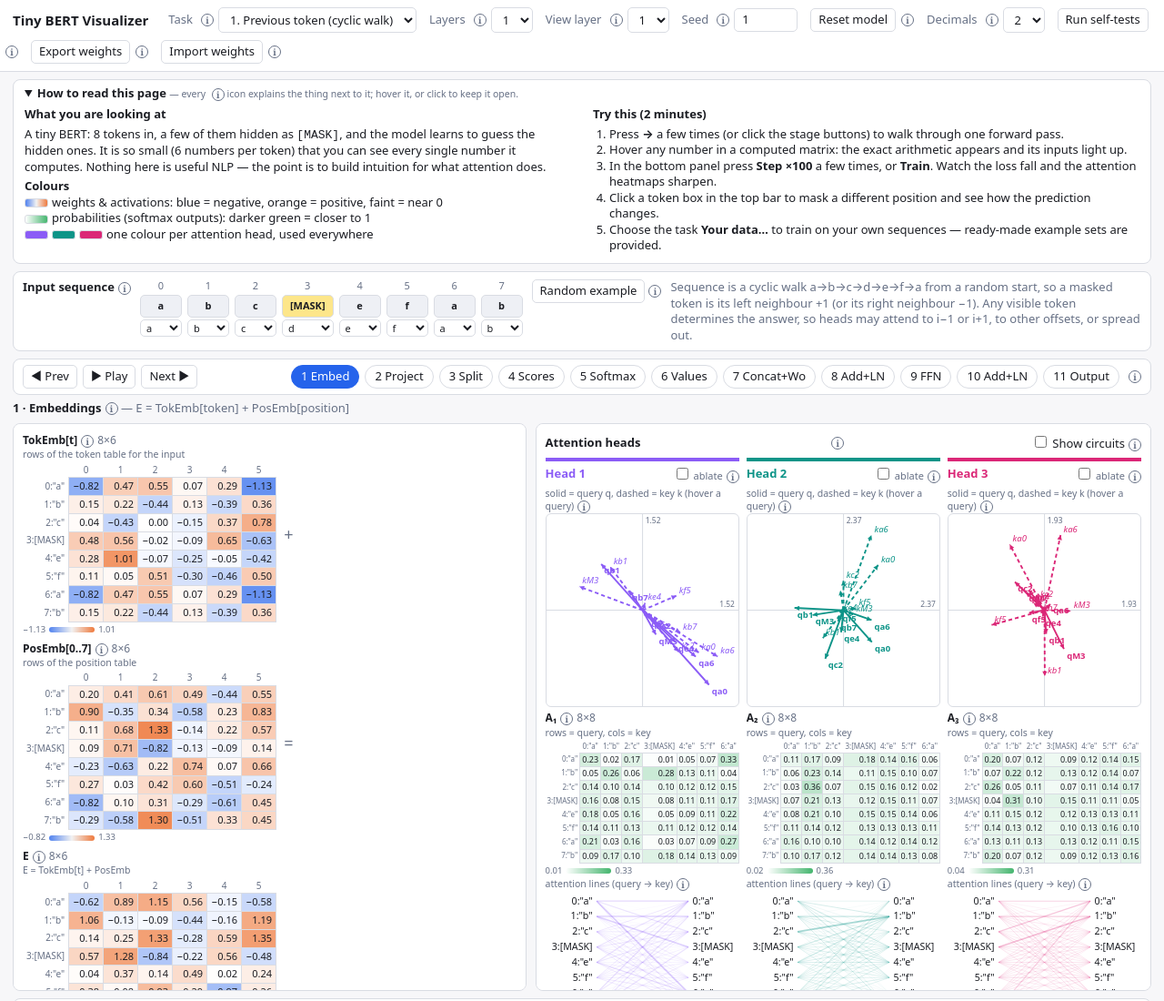
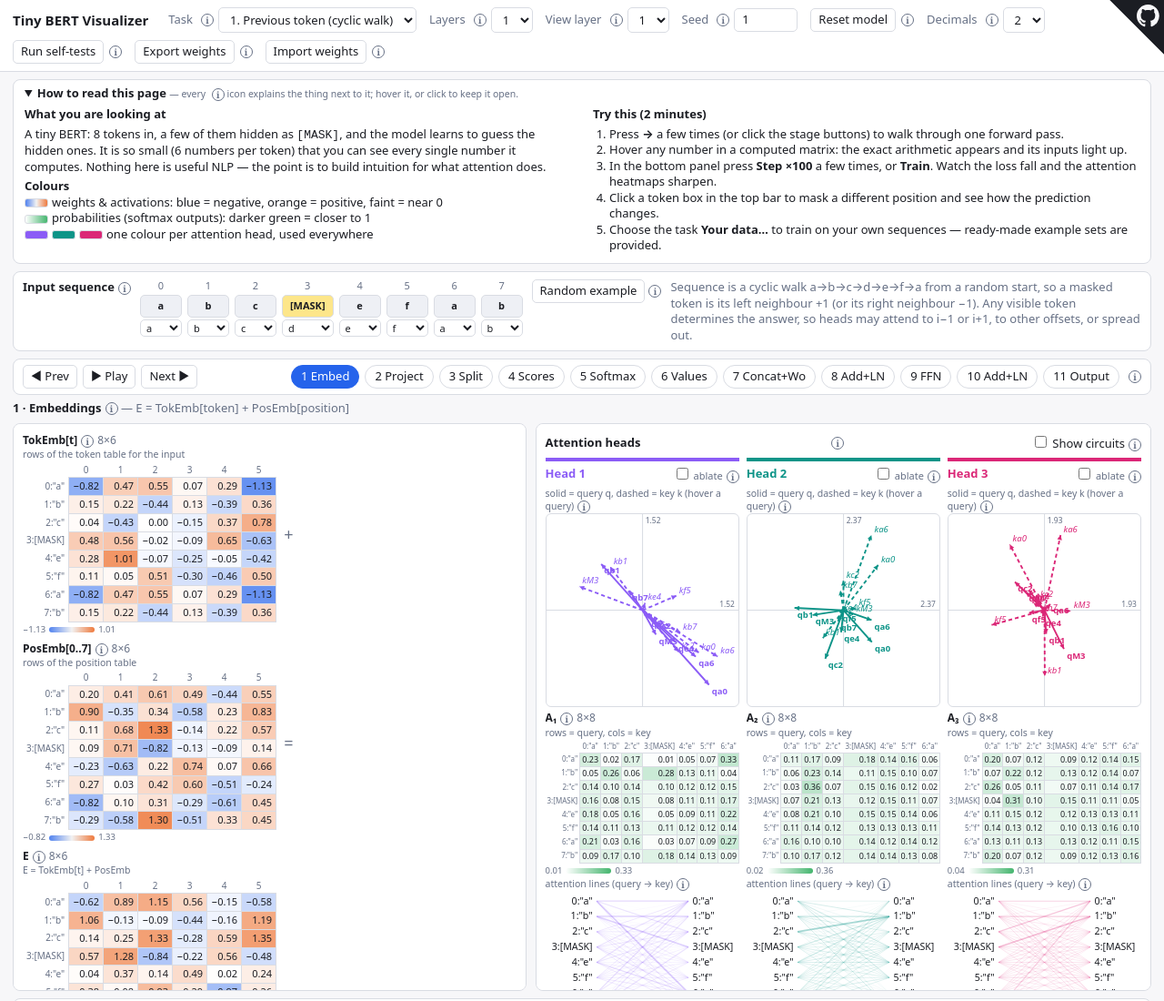
Before and after one commit to nephorion/picobert, a plain HTML site: page index.html in a window 1280 px wide. Shown: the top 1100 px of the page at 91% size. Drawn offline with Linux system fonts and the light colour scheme.

Commit message:
Add GitHub corner ribbon linking to the repository
Co-Authored-By: Claude Sonnet 5.5 <noreply@anthropic.com>

```diff
--- a/index.html
+++ b/index.html
@@ -26,6 +26,10 @@ button,select,input,textarea{font:inherit;color:var(--fg);background:var(--panel
 button{cursor:pointer} button:hover{border-color:var(--accent)}
 button.primary{background:var(--accent);color:#fff;border-color:var(--accent)}
 header{display:flex;flex-wrap:wrap;gap:8px 14px;align-items:center;padding:8px 14px;background:var(--panel);border-bottom:1px solid var(--line)}
+header{padding-right:68px;min-height:44px}
+.gh-corner{position:absolute;top:0;right:0;width:60px;height:60px;z-index:10;clip-path:polygon(0 0,100% 0,100% 100%)}
+.gh-corner svg{display:block;fill:var(--fg)}
+.gh-corner path.mark{fill:var(--bg)}
 header h1{font-size:15px;margin:0 8px 0 0}
 header label{display:flex;gap:5px;align-items:center;color:var(--muted)}
 header input[type=number]{width:70px}
@@ -111,6 +115,9 @@ footer .btns{display:flex;gap:5px;flex-wrap:wrap;align-items:center}
 </style>
 </head>
 <body>
+<a class="gh-corner" href="https://github.com/nephorion/picobert" target="_blank" rel="noopener" aria-label="View source on GitHub" title="View source on GitHub">
+  <svg width="60" height="60" viewBox="0 0 60 60" aria-hidden="true"><path d="M0 0H60V60Z"/><path class="mark" transform="translate(30 5) scale(1.55)" d="M8 0C3.58 0 0 3.58 0 8c0 3.54 2.29 6.53 5.47 7.59.4.07.55-.17.55-.38 0-.19-.01-.82-.01-1.49-2.01.37-2.53-.49-2.69-.94-.09-.23-.48-.94-.82-1.13-.28-.15-.68-.52-.01-.53.63-.01 1.08.58 1.23.82.72 1.21 1.87.87 2.33.66.07-.52.28-.87.51-1.07-1.78-.2-3.64-.89-3.64-3.95 0-.87.31-1.59.82-2.15-.08-.2-.36-1.02.08-2.12 0 0 .67-.21 2.2.82.64-.18 1.32-.27 2-.27s1.36.09 2 .27c1.53-1.04 2.2-.82 2.2-.82.44 1.1.16 1.92.08 2.12.51.56.82 1.27.82 2.15 0 3.07-1.87 3.75-3.65 3.95.29.25.54.73.54 1.48 0 1.07-.01 1.93-.01 2.2 0 .21.15.46.55.38A8.01 8.01 0 0 0 16 8c0-4.42-3.58-8-8-8z"/></svg>
+</a>
 <header>
   <h1>Tiny BERT Visualizer</h1>
   <label>Task<span data-ic="task"></span> <select id="taskSel"></select></label>
```
